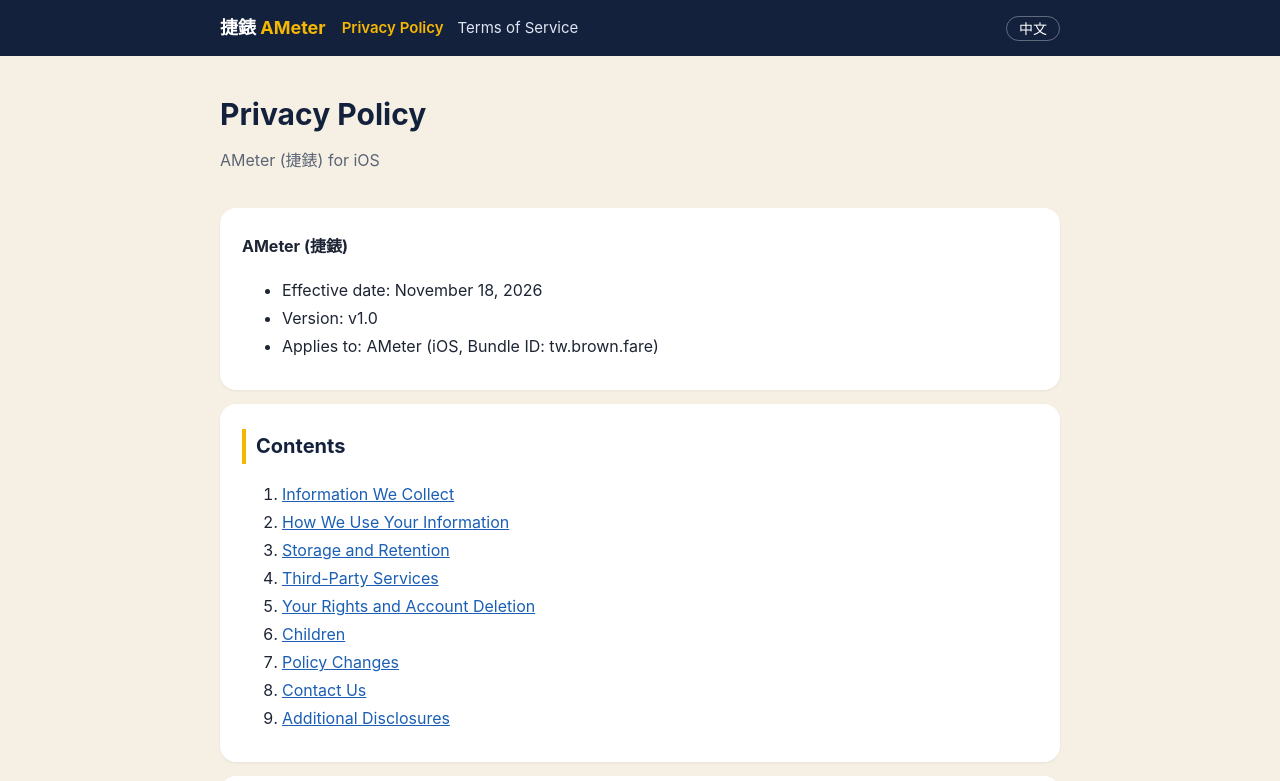
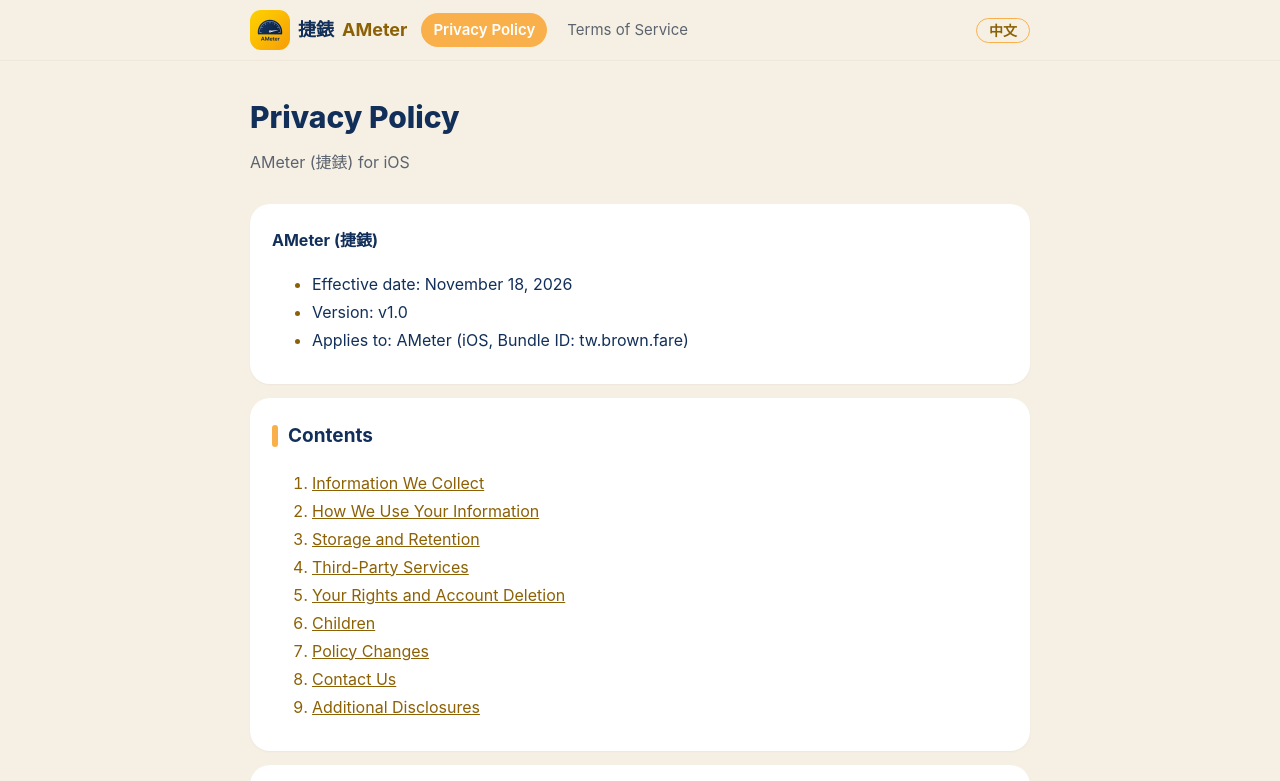
Before and after one commit to z0977405025-pixel/ameter-privacy, a plain HTML site: page en.html in a window 1280 px wide. Shown: the top 781 px of the page. Drawn offline with Linux system fonts and the light colour scheme.

Commit message:
Match app style

```diff
--- a/en.html
+++ b/en.html
@@ -1,20 +1,21 @@
 <!doctype html><html lang="en"><head><meta charset="utf-8"><meta name="viewport" content="width=device-width,initial-scale=1"><title>Privacy Policy｜捷錶 AMeter</title><style>
-:root{--navy:#14213d;--gold:#f5b700;--ink:#1d2433;--muted:#5b6475;--bg:#f6f0e4;--card:#fff}
-*{box-sizing:border-box}body{margin:0;background:var(--bg);color:var(--ink);font-family:-apple-system,"PingFang TC","Noto Sans TC","Helvetica Neue",sans-serif;line-height:1.75}
-header{background:var(--navy);color:#fff;position:sticky;top:0;z-index:5}
-.bar{max-width:880px;margin:0 auto;padding:12px 20px;display:flex;align-items:center;gap:16px;flex-wrap:wrap}
-.brand{font-weight:700;font-size:18px;color:#fff;text-decoration:none}.brand span{color:var(--gold)}
-nav{display:flex;gap:14px;flex:1;flex-wrap:wrap}nav a{color:#dfe5f2;text-decoration:none;font-size:15px}nav a.on{color:var(--gold);font-weight:600}
-.lang a{color:#fff;border:1px solid #ffffff55;border-radius:999px;padding:3px 12px;text-decoration:none;font-size:14px}
-.hero{max-width:880px;margin:0 auto;padding:32px 20px 8px}.hero h1{margin:0 0 6px;font-size:30px;color:var(--navy)}.hero p{margin:0;color:var(--muted)}
-main{max-width:880px;margin:0 auto;padding:12px 20px 40px}
-section{background:var(--card);border-radius:16px;padding:8px 22px 14px;margin:14px 0;box-shadow:0 1px 3px #0000000f}
-section h2{color:var(--navy);font-size:20px;border-left:4px solid var(--gold);padding-left:10px}
-table{border-collapse:collapse;width:100%;font-size:14px}td,th{border:1px solid #e3e6ee;padding:8px;text-align:left;vertical-align:top}th{background:#f2f4f8}
-a{color:#1a5fb4}
-footer{background:var(--navy);color:#c9d1e3;font-size:14px}footer .bar{display:block;padding:22px 20px}footer a{color:#fff}
+:root{--accent:#FAB04A;--accent-soft:#FFF4E2;--gold:#8C6105;--ink:#122F59;--muted:#5C636E;--line:#EEE7DA}
+*{box-sizing:border-box}body{margin:0;background:#F6F0E4;color:var(--ink);font-family:-apple-system,BlinkMacSystemFont,"SF Pro Text","PingFang TC","Noto Sans TC",sans-serif;line-height:1.75}
+header{background:#F6F0E4ee;backdrop-filter:blur(8px);border-bottom:1px solid var(--line);position:sticky;top:0;z-index:5}
+.bar{max-width:820px;margin:0 auto;padding:10px 20px;display:flex;align-items:center;gap:14px;flex-wrap:wrap}
+.brand{display:flex;align-items:center;gap:8px;font-weight:700;font-size:18px;color:var(--ink);text-decoration:none}.brand img{width:40px;height:40px;border-radius:11px}.brand span{color:var(--gold)}
+nav{display:flex;gap:8px;flex:1;flex-wrap:wrap}nav a{color:var(--muted);text-decoration:none;font-size:15px;padding:4px 12px;border-radius:999px}nav a.on{background:var(--accent);color:#fff;font-weight:600}
+.lang a{color:var(--gold);border:1.5px solid var(--accent);border-radius:999px;padding:3px 12px;text-decoration:none;font-size:14px;font-weight:600}
+.hero{max-width:820px;margin:0 auto;padding:30px 20px 4px}.hero h1{margin:0 0 4px;font-size:30px;font-weight:800}.hero p{margin:0;color:var(--muted)}
+main{max-width:820px;margin:0 auto;padding:10px 20px 40px}
+section{background:#fff;border:none;border-radius:20px;box-shadow:0 1px 2px #0000000a;padding:6px 22px 14px;margin:14px 0}
+section h2{font-size:19px;display:flex;align-items:center;gap:10px}section h2:before{content:"";width:6px;height:22px;border-radius:3px;background:var(--accent)}
+strong{color:var(--ink)}li::marker{color:var(--gold)}
+table{border-collapse:collapse;width:100%;font-size:14px}td,th{border:1px solid var(--line);padding:8px;text-align:left;vertical-align:top}th{background:var(--accent-soft)}
+a{color:var(--gold)}
+footer{background:#fff;border-top:3px solid var(--accent);color:var(--muted);font-size:14px}footer .bar{display:block;padding:22px 20px}
 </style></head><body>
-<header><div class="bar"><a class="brand" href="en.html">捷錶 <span>AMeter</span></a><nav><a class="on" href="en.html">Privacy Policy</a><a class="" href="terms-en.html">Terms of Service</a></nav><div class="lang"><a href="index.html">中文</a></div></div></header>
+<header><div class="bar"><a class="brand" href="en.html"><img src="logo.png" alt="">捷錶 <span>AMeter</span></a><nav><a class="on" href="en.html">Privacy Policy</a><a class="" href="terms-en.html">Terms of Service</a></nav><div class="lang"><a href="index.html">中文</a></div></div></header>
 <div class="hero"><h1>Privacy Policy</h1><p>AMeter (捷錶) for iOS</p></div><main><section><p><strong>AMeter (捷錶)</strong></p>
 <ul>
 <li>Effective date: November 18, 2026</li>
```
Also changed, not shown: index.html (+16 -15 lines), terms-en.html (+16 -15 lines), terms.html (+16 -15 lines), logo.png (added).
